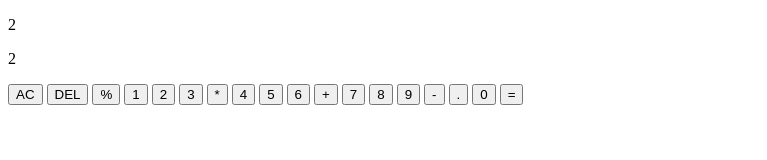
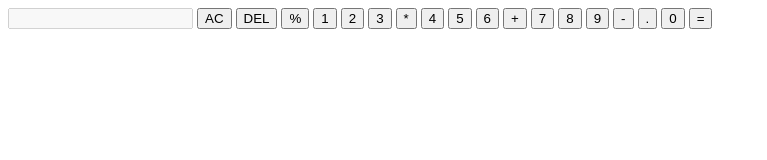
Before and after one commit to ofentse-freecode/calculator, a plain HTML site: page index.html in a window 1280 px wide. Shown: the whole page, without its empty margins (0-767 px from the left). Drawn offline with Linux system fonts and the light colour scheme.

Commit message:
attempted displaying all value to input ...only numbers work not operators

```diff
--- a/index.html
+++ b/index.html
@@ -9,28 +9,31 @@
 </head>
 <body>
     <main class = "calculator">
-        <div class="display">
+        <input type="text" id="display" disabled>
+       <!--
+         <div class="display">
             <div class="previous"><p>2</p></div>
             <div class="current"><p>2</p></div>
         </div>
+       -->
         <button id="all-clear" class="btn-ac">AC</button>
         <button class="del-btn">DEL</button>
-        <button class="operation">%</button>
-        <button class="number">1</button>
-        <button class="number">2</button>
-        <button class="number">3</button>
-        <button class="operation">*</button>
-        <button class="number">4</button>
-        <button class="number">5</button>
-        <button class="number">6</button>
-        <button class="operation">+</button>
-        <button class="number">7</button>
-        <button class="number">8</button>
-        <button class="number">9</button>
-        <button class="operation">-</button>
-        <button class="number">.</button>
-        <button class="number">0</button>
-        <button class="btn-eql">=</button>
+        <button class="operation" data-value="%">%</button>
+        <button class="number" data-value="1">1</button>
+        <button class="number" data-value="2">2</button>
+        <button class="number" data-value="3">3</button>
+        <button class="operation" data-value="*">*</button>
+        <button class="number" data-value="4">4</button>
+        <button class="number" data-value="5">5</button>
+        <button class="number" data-value="6">6</button>
+        <button class="operation" data-value="+">+</button>
+        <button class="number" data-value="7">7</button>
+        <button class="number" data-value="8">8</button>
+        <button class="number" data-value="9">9</button>
+        <button class="operation" data-value="-">-</button>
+        <button class="number" data-value=".">.</button>
+        <button class="number" data-value="0">0</button>
+        <button class="btn-eql" data-value="=">=</button>
 
 
     </main>
--- a/index.js
+++ b/index.js
@@ -5,7 +5,9 @@
 const allClear = document.getElementById("all-clear");
 let currentText = document.getElementsByClassName(".current");
 const previousText = document.getElementsByClassName('.previous');
-
+//testing bellow
+const displayinput = document.querySelector("#display")
+console.log(displayinput)
 
 //currentText.textContent = "";
 //previousText.innerHTML = "3";
@@ -38,16 +40,17 @@
 
 function updateDisplay(){
     currentText.innerText = number;
-    //currentText.appendChild(number)
+   // currentText.appendChild(number)
 }
 
 
 numberButtons.forEach((button)=>{
     button.addEventListener("click", ()=>{
-       const value = button.innerText;
+     displayinput.value += button.getAttribute("data-value")
+      /* const value = button.innerText;
         appendNumber(value);
-        //updateDisplay();
-       console.log(previousText.innerHTML)
+        updateDisplay();
+       console.log(previousText.innerHTML)*/
 
     })
 });
```
